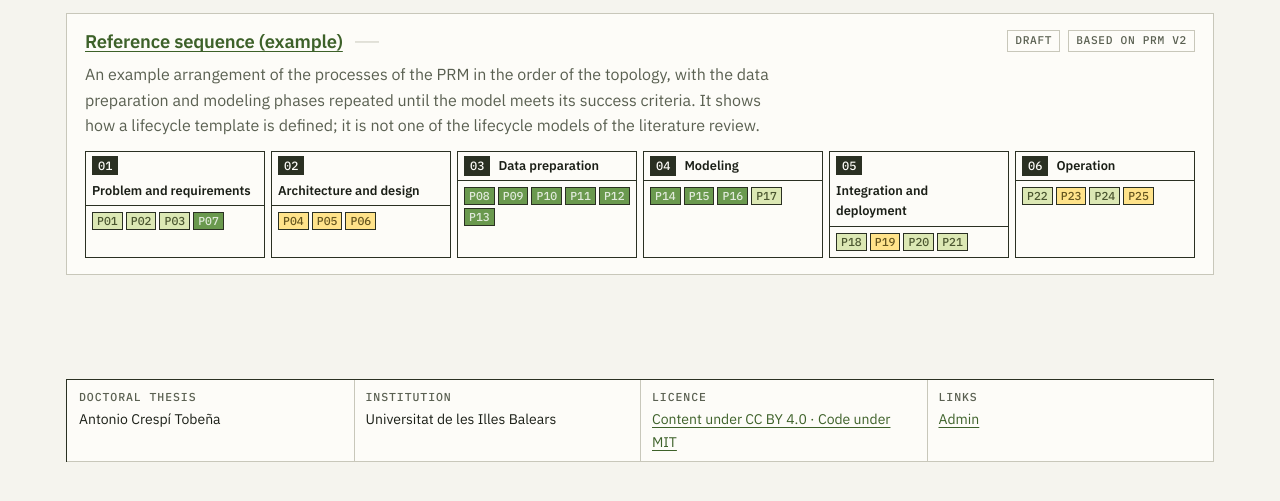
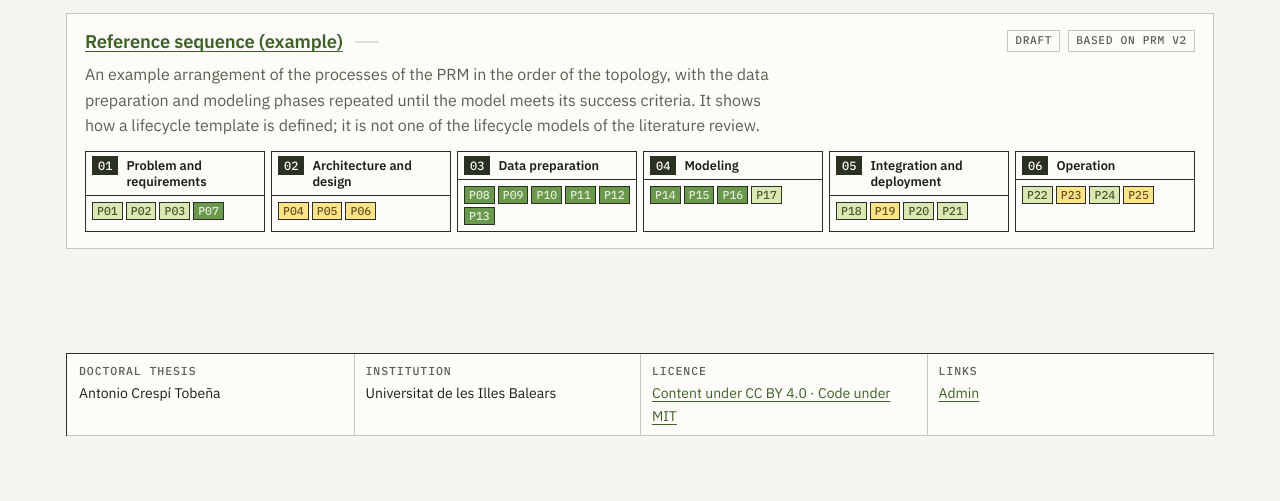
Before and after one commit to MIProSoft-Lab/ML-PRM-explorer, an Astro site: page /en/lifecycles in a window 1280 px wide. Shown: the part 251-752 px from the top of the page. Built offline with nearby package versions, Linux system fonts and the light colour scheme; Astro itself is replaced by a stand-in of ours.

Commit message:
fix: label alignment

```diff
--- a/src/components/LifecyclePhases.astro
+++ b/src/components/LifecyclePhases.astro
@@ -73,13 +73,25 @@ const phaseName = (id: string) => l.phases.find((p) => p.id === id)?.name ?? id;
     padding: 0 0 12px;
   }
 
+  /* The name stays beside the number, wrapping in its own column; the
+     iterative badge goes below the name. */
   .phase-head {
-    display: flex;
-    flex-wrap: wrap;
+    display: grid;
+    grid-template-columns: auto minmax(0, 1fr);
     gap: 6px 8px;
-    align-items: center;
+    align-items: baseline;
     padding: 8px 12px;
     border-bottom: 1px solid var(--ink);
+  }
+
+  .phase-head strong {
+    line-height: 1.3;
+    overflow-wrap: anywhere;
+  }
+
+  .phase-head .badge {
+    grid-column: 2;
+    justify-self: start;
   }
 
   .phase > p,
```
